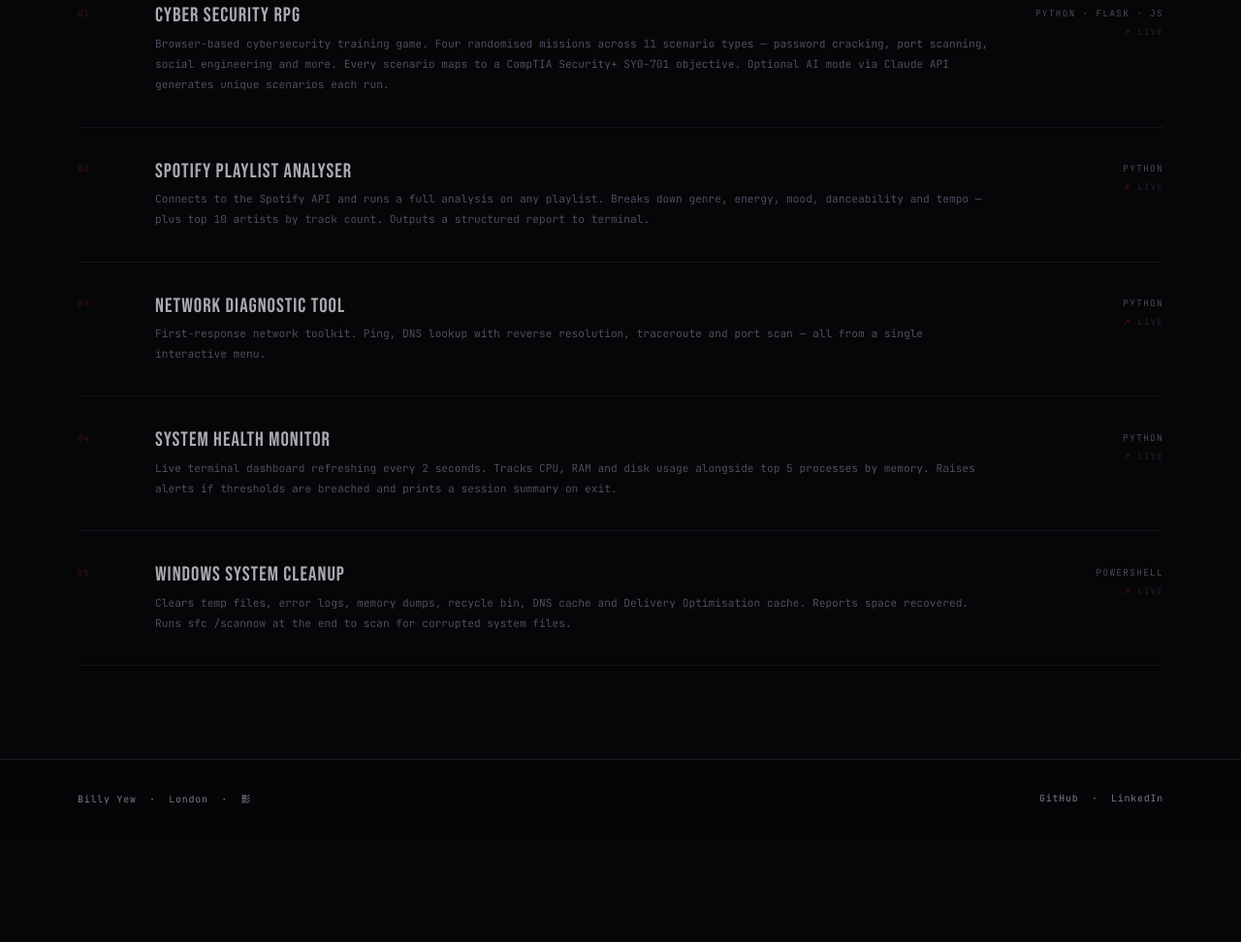
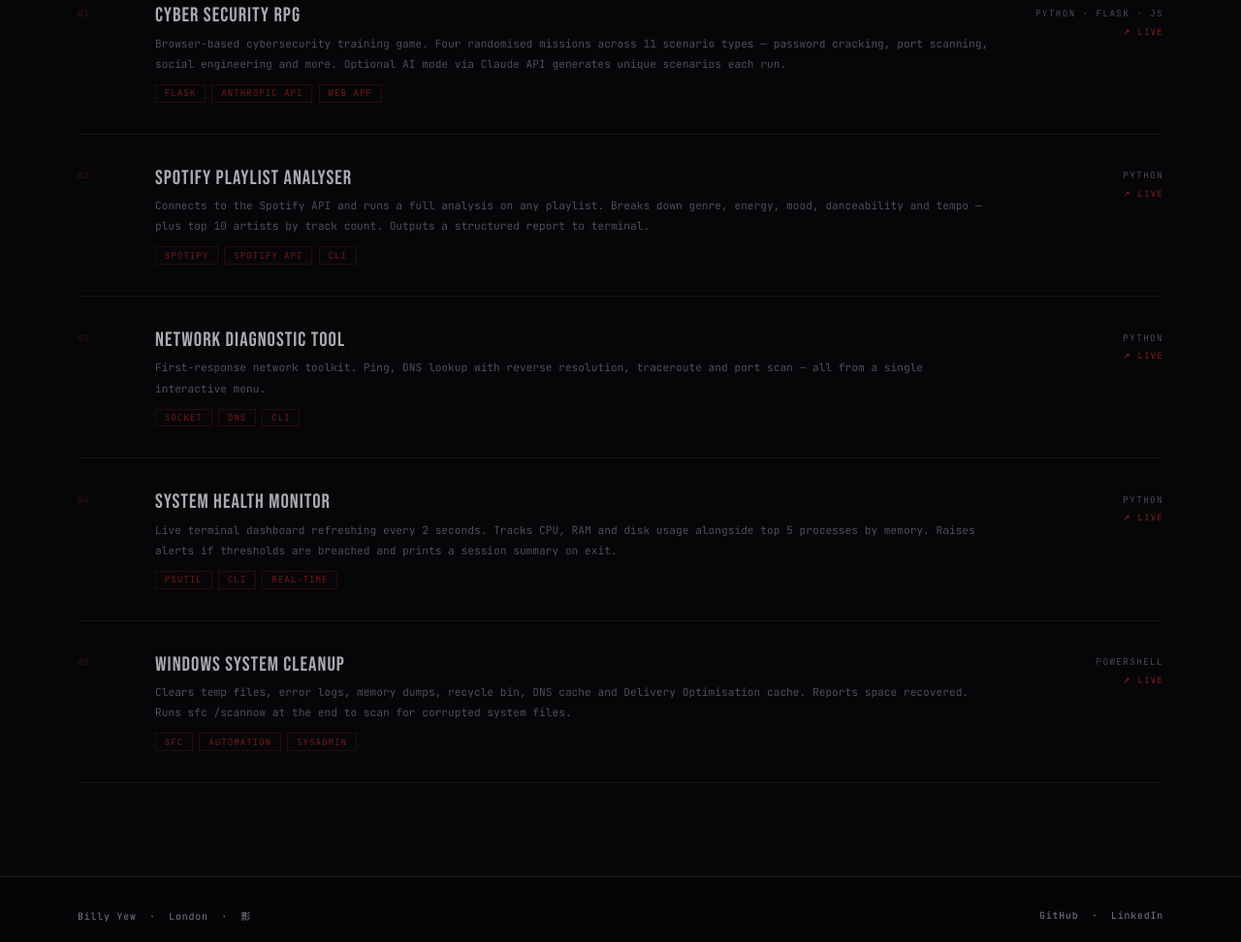
Before and after one commit to Zfyew/portfolio, a plain HTML site: page index.html in a window 1280 px wide. Shown: the part 1744-2716 px from the top of the page at 97% size. Before the commit the page ends 2607 px from the top, so only its background shows below. Drawn offline with Linux system fonts and the light colour scheme.

Commit message:
style live status red

```diff
--- a/index.html
+++ b/index.html
@@ -402,8 +402,21 @@
 
     .proj-status {
       font-size: 0.55rem; letter-spacing: 0.15em; text-transform: uppercase;
-      color: var(--muted2); opacity: 0.45;
+      color: var(--red-bright); opacity: 0.9;
     }
+
+    .proj-tags {
+      display: flex; flex-wrap: wrap; gap: 0.4rem; margin-top: 0.6rem;
+    }
+
+    .proj-tag {
+      font-size: 0.58rem; letter-spacing: 0.1em; text-transform: uppercase;
+      color: var(--red-bright); border: 1px solid var(--red-dim);
+      padding: 0.15rem 0.55rem; opacity: 0.7;
+      transition: opacity 0.2s;
+    }
+
+    .proj-row:hover .proj-tag { opacity: 1; }
 
     /* ── FOOTER ── */
     footer {
@@ -441,6 +454,7 @@
       letter-spacing: 0.3em; text-transform: uppercase;
       writing-mode: vertical-rl;
       text-orientation: mixed;
+      opacity: 0.75;
     }
 
     .scroll-line {
@@ -663,7 +677,12 @@
         <span class="proj-num">01</span>
         <div>
           <div class="proj-name">Cyber Security RPG</div>
-          <div class="proj-desc">Browser-based cybersecurity training game. Four randomised missions across 11 scenario types — password cracking, port scanning, social engineering and more. Every scenario maps to a CompTIA Security+ SY0-701 objective. Optional AI mode via Claude API generates unique scenarios each run.</div>
+          <div class="proj-desc">Browser-based cybersecurity training game. Four randomised missions across 11 scenario types — password cracking, port scanning, social engineering and more. Optional AI mode via Claude API generates unique scenarios each run.</div>
+          <div class="proj-tags">
+            <span class="proj-tag">Flask</span>
+            <span class="proj-tag">Anthropic API</span>
+            <span class="proj-tag">Web App</span>
+          </div>
         </div>
         <div class="proj-meta">
           <span class="proj-lang">Python · Flask · JS</span>
@@ -676,6 +695,11 @@
         <div>
           <div class="proj-name">Spotify Playlist Analyser</div>
           <div class="proj-desc">Connects to the Spotify API and runs a full analysis on any playlist. Breaks down genre, energy, mood, danceability and tempo — plus top 10 artists by track count. Outputs a structured report to terminal.</div>
+          <div class="proj-tags">
+            <span class="proj-tag">Spotipy</span>
+            <span class="proj-tag">Spotify API</span>
+            <span class="proj-tag">CLI</span>
+          </div>
         </div>
         <div class="proj-meta">
           <span class="proj-lang">Python</span>
@@ -688,6 +712,11 @@
         <div>
           <div class="proj-name">Network Diagnostic Tool</div>
           <div class="proj-desc">First-response network toolkit. Ping, DNS lookup with reverse resolution, traceroute and port scan — all from a single interactive menu.</div>
+          <div class="proj-tags">
+            <span class="proj-tag">socket</span>
+            <span class="proj-tag">DNS</span>
+            <span class="proj-tag">CLI</span>
+          </div>
         </div>
         <div class="proj-meta">
           <span class="proj-lang">Python</span>
@@ -700,6 +729,11 @@
         <div>
           <div class="proj-name">System Health Monitor</div>
           <div class="proj-desc">Live terminal dashboard refreshing every 2 seconds. Tracks CPU, RAM and disk usage alongside top 5 processes by memory. Raises alerts if thresholds are breached and prints a session summary on exit.</div>
+          <div class="proj-tags">
+            <span class="proj-tag">psutil</span>
+            <span class="proj-tag">CLI</span>
+            <span class="proj-tag">Real-time</span>
+          </div>
         </div>
         <div class="proj-meta">
           <span class="proj-lang">Python</span>
@@ -712,6 +746,11 @@
         <div>
           <div class="proj-name">Windows System Cleanup</div>
           <div class="proj-desc">Clears temp files, error logs, memory dumps, recycle bin, DNS cache and Delivery Optimisation cache. Reports space recovered. Runs sfc /scannow at the end to scan for corrupted system files.</div>
+          <div class="proj-tags">
+            <span class="proj-tag">sfc</span>
+            <span class="proj-tag">Automation</span>
+            <span class="proj-tag">Sysadmin</span>
+          </div>
         </div>
         <div class="proj-meta">
           <span class="proj-lang">PowerShell</span>
```
